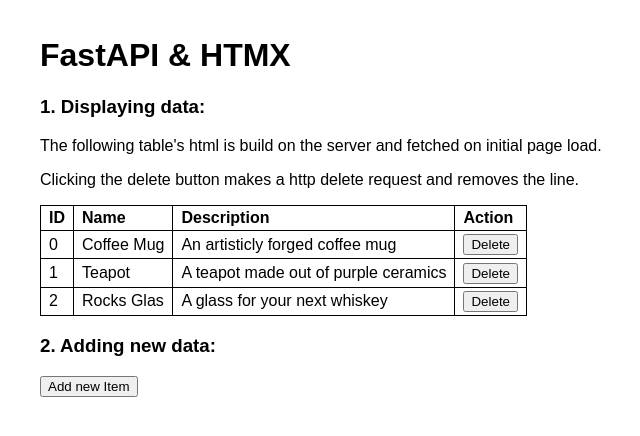
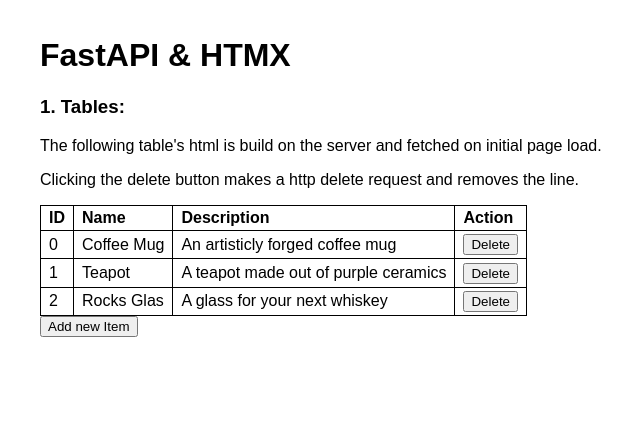
Before and after one commit to pazifical/fastapi-htmx-example, a FastAPI app: page / in a window 1280 px wide. Shown: the top 436 px of the page, without its empty margins (0-640 px from the left). Run offline with FastAPI, Linux system fonts and the light colour scheme.

Commit message:
update after add

```diff
--- a/main.py
+++ b/main.py
@@ -39,30 +39,20 @@
     return Response(status_code=status.HTTP_200_OK)
 
 
-@app.get("/api/items/add/button", response_class=HTMLResponse)
-async def get_item_add_button(request: Request):
-    return templates.TemplateResponse(
-        request=request, name="components/item_add_button.html"
-    )
-
-
 @app.post("/api/items", response_class=HTMLResponse)
 async def add_item(
     name: Annotated[str, Form()], description: Annotated[str, Form()], request: Request
 ):
+    message = ""
     try:
         service.insert(CreateItem(name=name, description=description))
     except Exception as e:
-        return templates.TemplateResponse(
-            request=request,
-            name="components/item_add_button.html",
-            context={"message": "Error while adding new Item"},
-        )
+        message = "ERROR"
 
     return templates.TemplateResponse(
         request=request,
-        name="components/item_add_button.html",
-        context={"message": "Successfully added new Item"},
+        name="components/item_table.html",
+        context={"request": request, "items": service.find_all(), "message": message},
     )
 
 
--- a/templates/components/item_add_button.html
+++ /dev/null
@@ -1,4 +0,0 @@
-{% if message %}
-<p>{{message}}</p>
-{% endif %}
-<button hx-get="/api/items/add" hx-swap="outerHTML">Add new Item</button>
--- a/templates/components/item_form.html
+++ b/templates/components/item_form.html
@@ -1,4 +1,4 @@
-<form hx-post="/api/items" hx-target="this" hx-swap="outerHTML">
+<form form hx-post="/api/items" hx-target="#table-and-form">
   <div>
     <label>Name</label>
     <br />
--- a/templates/components/item_table.html
+++ b/templates/components/item_table.html
@@ -1,3 +1,4 @@
+<div id="table-and-form">
   <table>
     <thead>
       <tr>
@@ -24,3 +25,22 @@
       {% endfor %}
     </tbody>
   </table>
+
+  <button hx-get="/api/items/add" hx-swap="outerHTML">Add new Item</button>
+
+  <!-- <form hx-post="/api/items" hx-target="#table-and-form">
+    <div>
+      <label>Name</label>
+      <br />
+      <input type="text" name="name" />
+    </div>
+    <div>
+      <label>Description</label>
+      <br />
+      <input type="text" name="description" />
+    </div>
+    <div>
+      <button>Submit</button>
+    </div>
+  </form> -->
+</div>
--- a/templates/pages/index.html
+++ b/templates/pages/index.html
@@ -4,7 +4,7 @@
   <h1>FastAPI & HTMX</h1>
 
   <section>
-    <h3>1. Displaying data:</h3>
+    <h3>1. Tables:</h3>
     <p>
       The following table's html is build on the server and fetched on initial
       page load.
@@ -16,14 +16,14 @@
     <div hx-get="/api/items/table" hx-trigger="load" hx-swap="outerHTML"></div>
   </section>
 
-  <section>
+  <!-- <section>
     <h3>2. Adding new data:</h3>
     <div
       hx-get="/api/items/add/button"
       hx-trigger="load"
       hx-swap="outerHTML"
     ></div>
-  </section>
+  </section> -->
 </main>
 
 {% endblock %}
```
Lines whose indentation alone changed are shown as unchanged.
